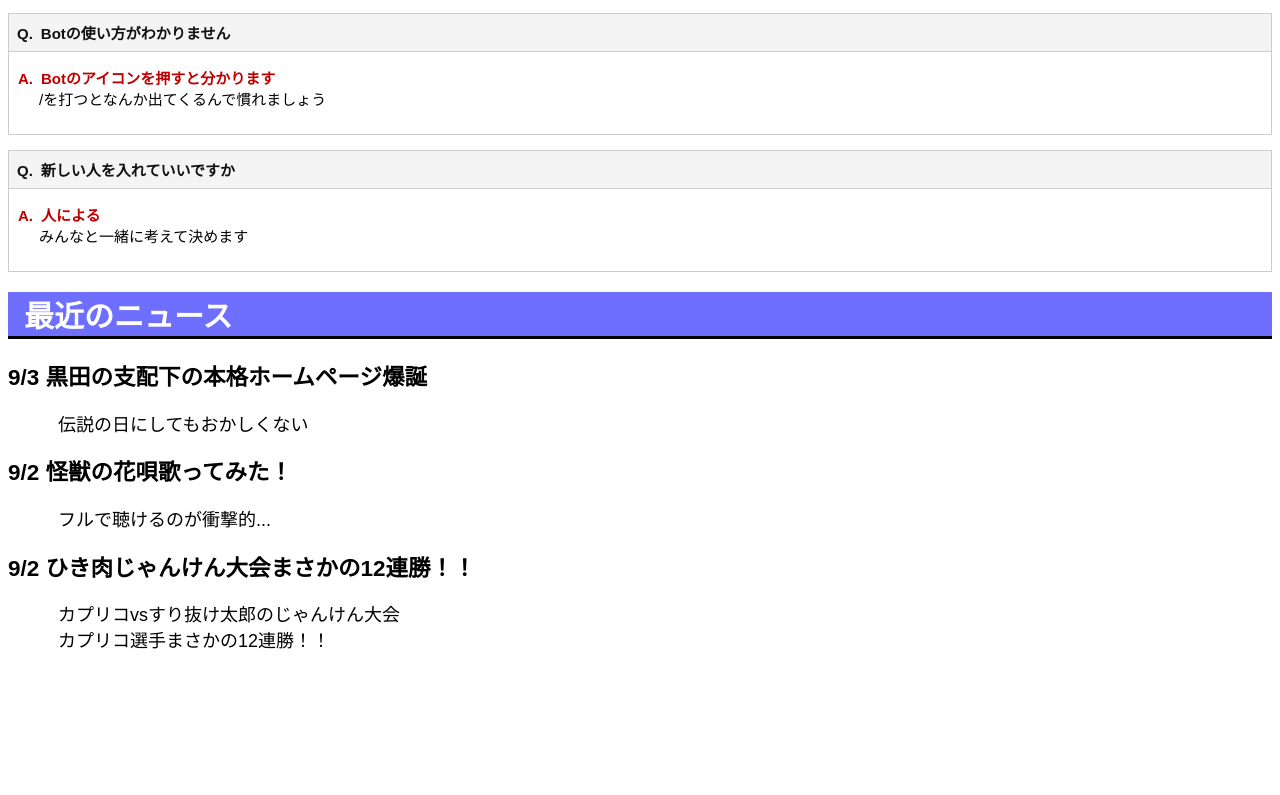
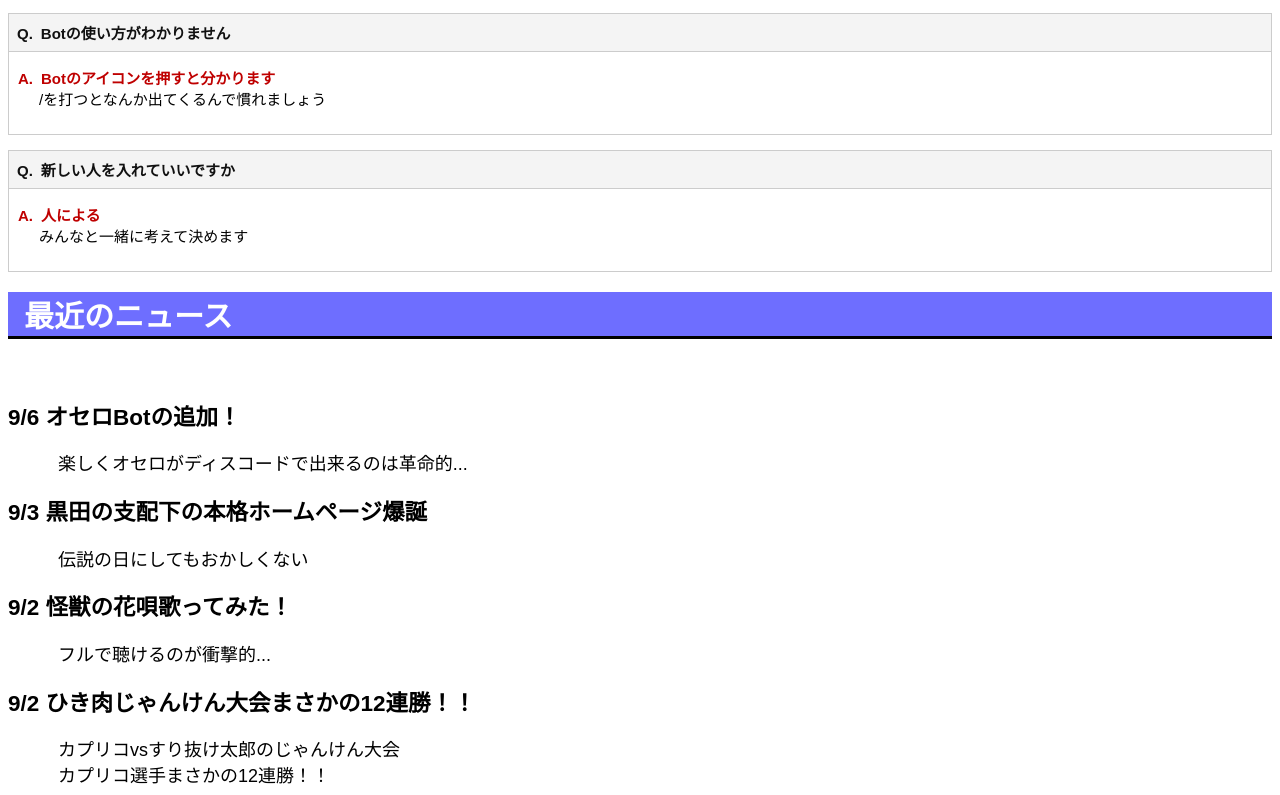
Before and after one commit to hideyan1017/kurodasaba, a plain HTML site: page index.html in a window 1280 px wide. Shown: the part 2337-3132 px from the top of the page. Before the commit the page ends 2997 px from the top, so only its background shows below. Drawn offline with Linux system fonts and the light colour scheme.

Commit message:
Update index.html

```diff
--- a/index.html
+++ b/index.html
@@ -131,6 +131,8 @@ font-weight: bold;
 	</dl>
   <a id="News"></a>
   <h1>最近のニュース</h1>
+　 <h2>9/6 オセロBotの追加！</h2>
+  <div class="kuroda">楽しくオセロがディスコードで出来るのは革命的...</div>
   <h2>9/3 黒田の支配下の本格ホームページ爆誕</h2>
   <div class="kuroda">伝説の日にしてもおかしくない</div>
  <h2>9/2 怪獣の花唄歌ってみた！</h2>
```
